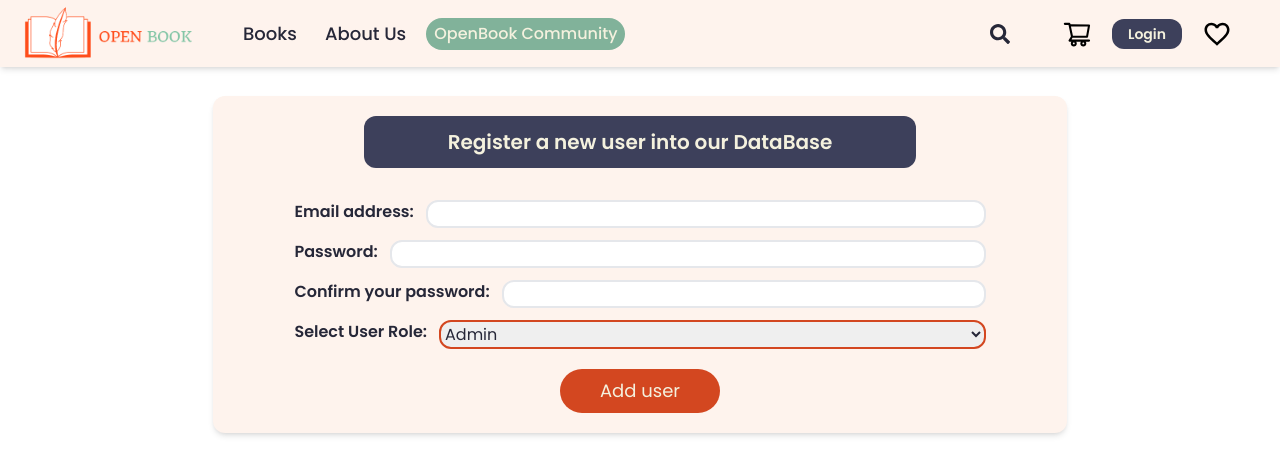
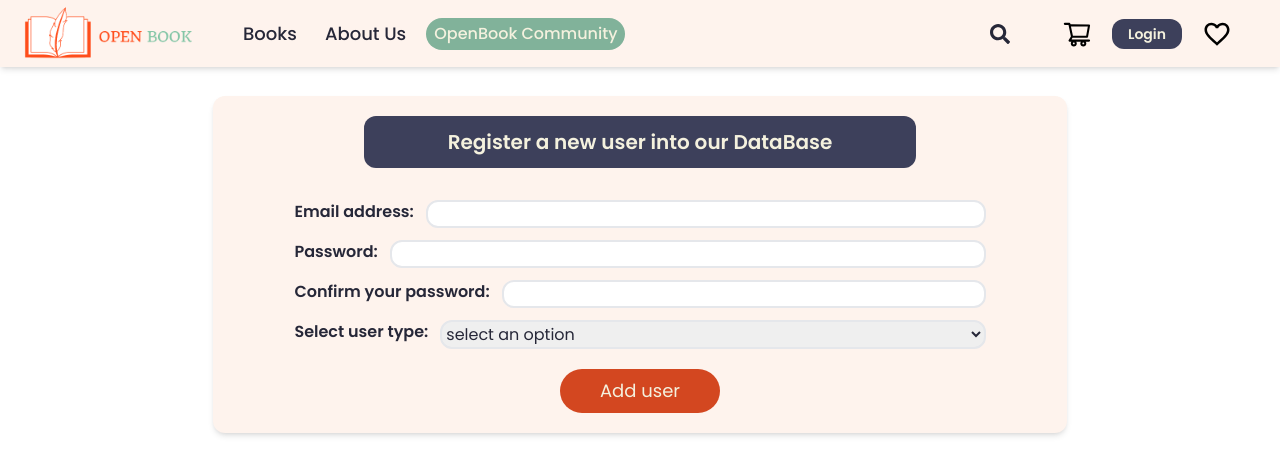
Before and after one commit to openbookpf/open-book-front, a React (Vite) app: page /create_user in a window 1280 px wide. Shown: the top 474 px of the page. Built offline with nearby package versions, Linux system fonts and the light colour scheme; no server answers; a web font is replaced by a local one.

Commit message:
added the user_type to the create user form

```diff
--- a/src/components/Admin/Users/CreateUserForm.jsx
+++ b/src/components/Admin/Users/CreateUserForm.jsx
@@ -51,7 +51,7 @@ const CreateUserForm = () => {
       });
     }
 
-    if (errorForm.email || errorForm.password || userData.user_type) {
+    if (errorForm.email || errorForm.password || errorForm.user_type) {
       const wrongFields = [];
       for (let key in errorForm) {
         if (errorForm[key]) {
@@ -85,10 +85,11 @@ const CreateUserForm = () => {
       const email = formData.get("email");
       const password = formData.get("password");
 
-      const response = await axios.post(
-        "https://open-book-back.onrender.com/users",
-        { email_address: email, password: password }
-      );
+      const response = await axios.post("http://localhost:3001/users", {
+        email_address: email,
+        password: password,
+        user_type: userRole,
+      });
       setUserData(formInitialState);
       return Swal.fire({
         title: "User registered correctly!",
@@ -201,7 +202,7 @@ const CreateUserForm = () => {
             {!isMatch && <p className="text-red-500">Passwords do not match</p>}
             <div className="w-5/6 flex mt-3">
               <label className="mr-3 font-semibold" htmlFor="confirmPassword">
-                Select User Role:
+                Select user type:
               </label>
               <select
                 name="user_type"
@@ -210,13 +211,13 @@ const CreateUserForm = () => {
                 onChange={handleUserRoleChange}
                 className={
                   errorForm.user_type
-                    ? "rounded-xl  border-2 grow"
-                    : "rounded-xl border-2 border-orange-0 grow"
+                    ? "rounded-xl border-2 border-orange-0 grow"
+                    : "rounded-xl  border-2 grow"
                 }
               >
                 <option value="select an option">select an option</option>
-                <option value="Admin">Admin</option>
-                <option value="Admin">Shopper</option>
+                <option value="admin">Admin</option>
+                <option value="shopper">Shopper</option>
               </select>
             </div>
             <button
--- a/src/components/Admin/Users/validations/validationsAdmin.js
+++ b/src/components/Admin/Users/validations/validationsAdmin.js
@@ -222,11 +222,11 @@ export const validationsForm = (key, value, errorForm, setErrorForm) => {
   //?-User type validation
 
   if (key === "user_type") {
-    if (!value || value === "Select an option") {
+    if (!value || value === "select an option") {
       return setErrorForm({ ...errorForm, [key]: "Este campo es obligatorio" });
+    } else {
+      return setErrorForm({ ...errorForm, [key]: "" });
     }
-
-    return setErrorForm({ ...errorForm, [key]: "" });
   }
 };
 
--- a/src/views/Dashboard/Dashboard.jsx
+++ b/src/views/Dashboard/Dashboard.jsx
@@ -1,12 +1,11 @@
 import React, { useEffect, useState } from "react";
 import { useSelector } from "react-redux";
 import TopCard from "../../components/Admin/DashboardComponents/TopCards/TopCard";
-import LastSales from "../../components/Admin/DashboardComponents/LastSales/LastSales";
-import GraphicChart from "../../components/GraphicChart/GraphicChart";
+// import LastSales from "../../components/Admin/DashboardComponents/LastSales/LastSales";
+// // import GraphicChart from "../../components/GraphicChart/GraphicChart";
 import axios from "axios";
 import BarChart from "../../components/GraphicChart/BarChart";
 import PieChart from "../../components/GraphicChart/PieChart";
-
 
 const Dashboard = () => {
   const [dataTop, setDataTop] = useState([
--- a/src/views/UserProfile/Profile.jsx
+++ b/src/views/UserProfile/Profile.jsx
@@ -13,6 +13,7 @@ import ShowAllColection from "../../components/ShowAllColection/ShowAllColection
 
 const Profile = () => {
   const { user, isAuthenticated, isLoading } = useAuth0();
+
   console.log(user);
   const [firstIndexFav, setFirstIndexFav] = useState(0);
   const [lastIndexFav, setLastIndexFav] = useState(4);
```
